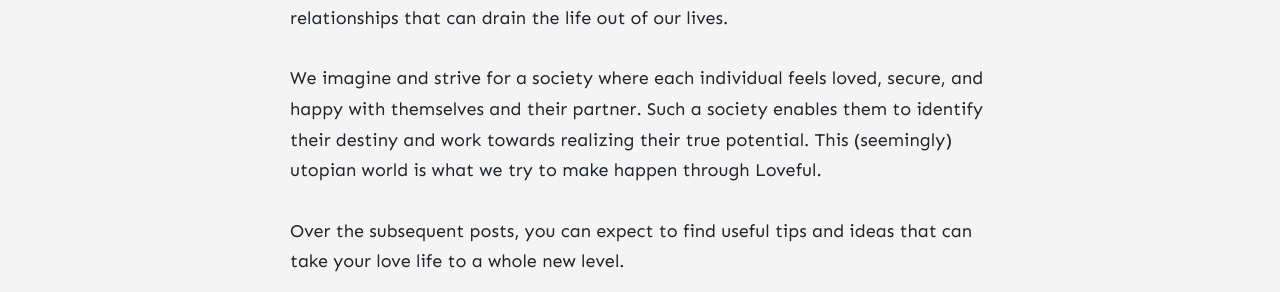
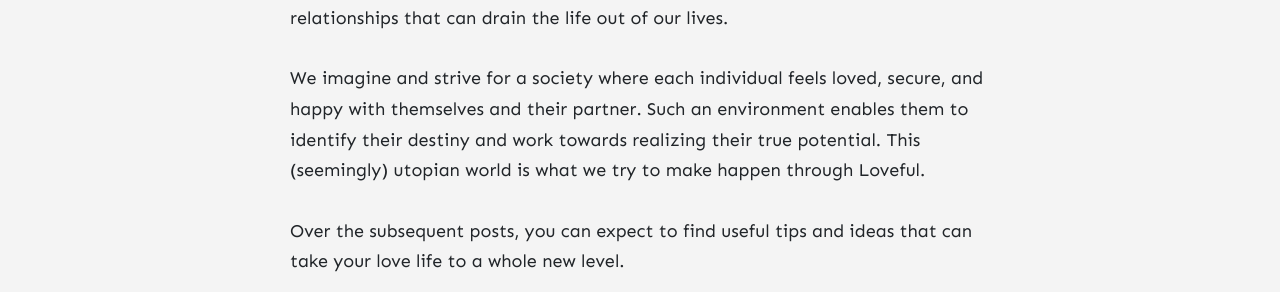
Before and after one commit to stackbit-projects/happy-zebra-28bc2, a Jekyll site: the page built from _posts/2021-09-01-welcome-to-loveful.md, in a window 1280 px wide. Shown: the part 1131-1423 px from the top of the page. Built offline with Jekyll 4.4.1, drawn with Linux system fonts in a browser that asks for light colours; nearby versions of some CDN libraries; comment, search, counter and statistics services are not loaded.

Commit message:
2021-09-01-welcome-to-loveful.md: changed

```diff
--- a/_posts/2021-09-01-welcome-to-loveful.md
+++ b/_posts/2021-09-01-welcome-to-loveful.md
@@ -11,7 +11,7 @@
 
 At Loveful, we made it our mission to rid the world of unfulfilling and monotonous relationships that can drain the life out of our lives.
 
-We imagine and strive for a society where each individual feels loved, secure, and happy with themselves and their partner. Such a society enables them to identify their destiny and work towards realizing their true potential. This (seemingly) utopian world is what we try to make happen through Loveful.
+We imagine and strive for a society where each individual feels loved, secure, and happy with themselves and their partner. Such an environment enables them to identify their destiny and work towards realizing their true potential. This (seemingly) utopian world is what we try to make happen through Loveful.
 
 Over the subsequent posts, you can expect to find useful tips and ideas that can take your love life to a whole new level.
 
```
